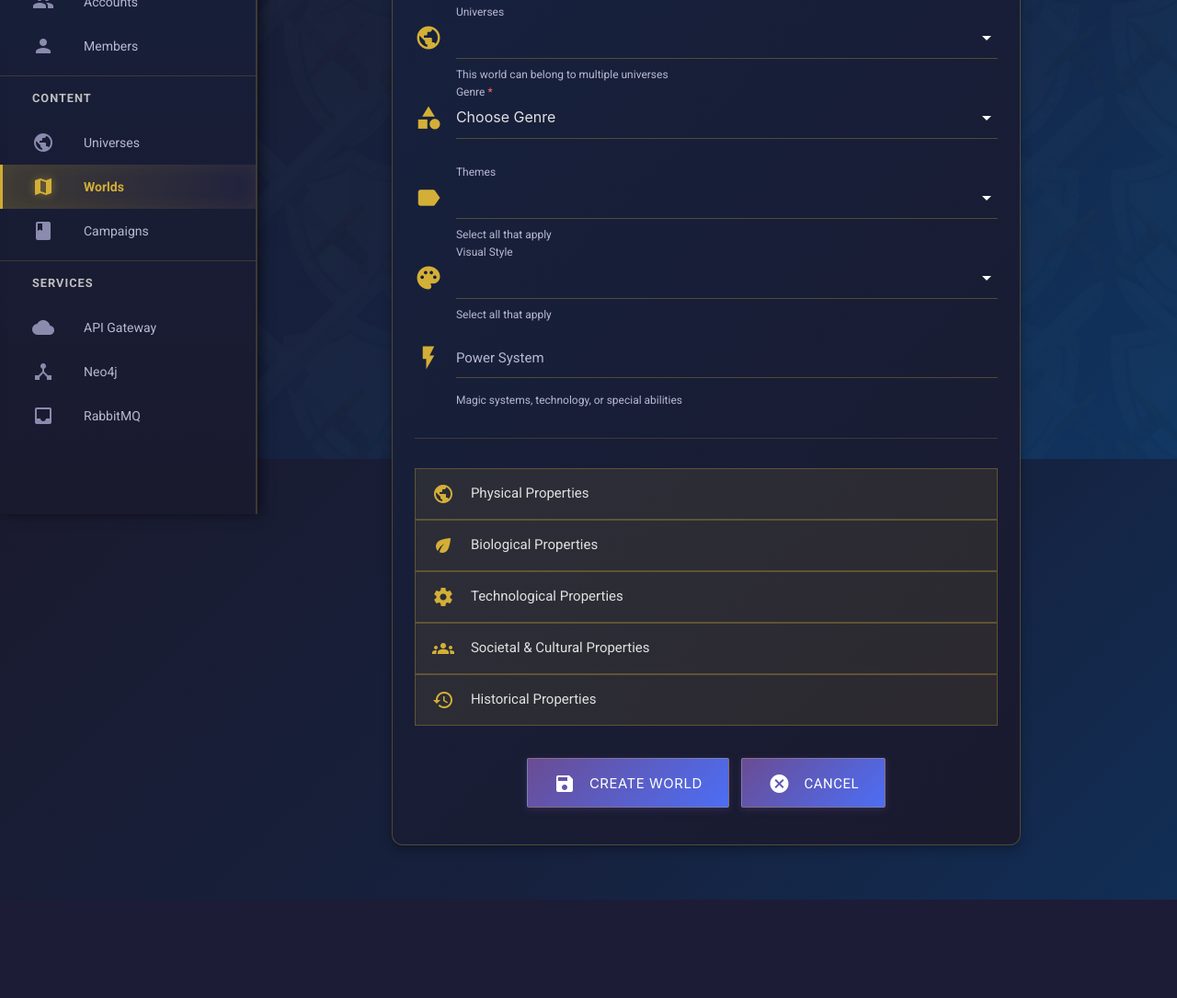
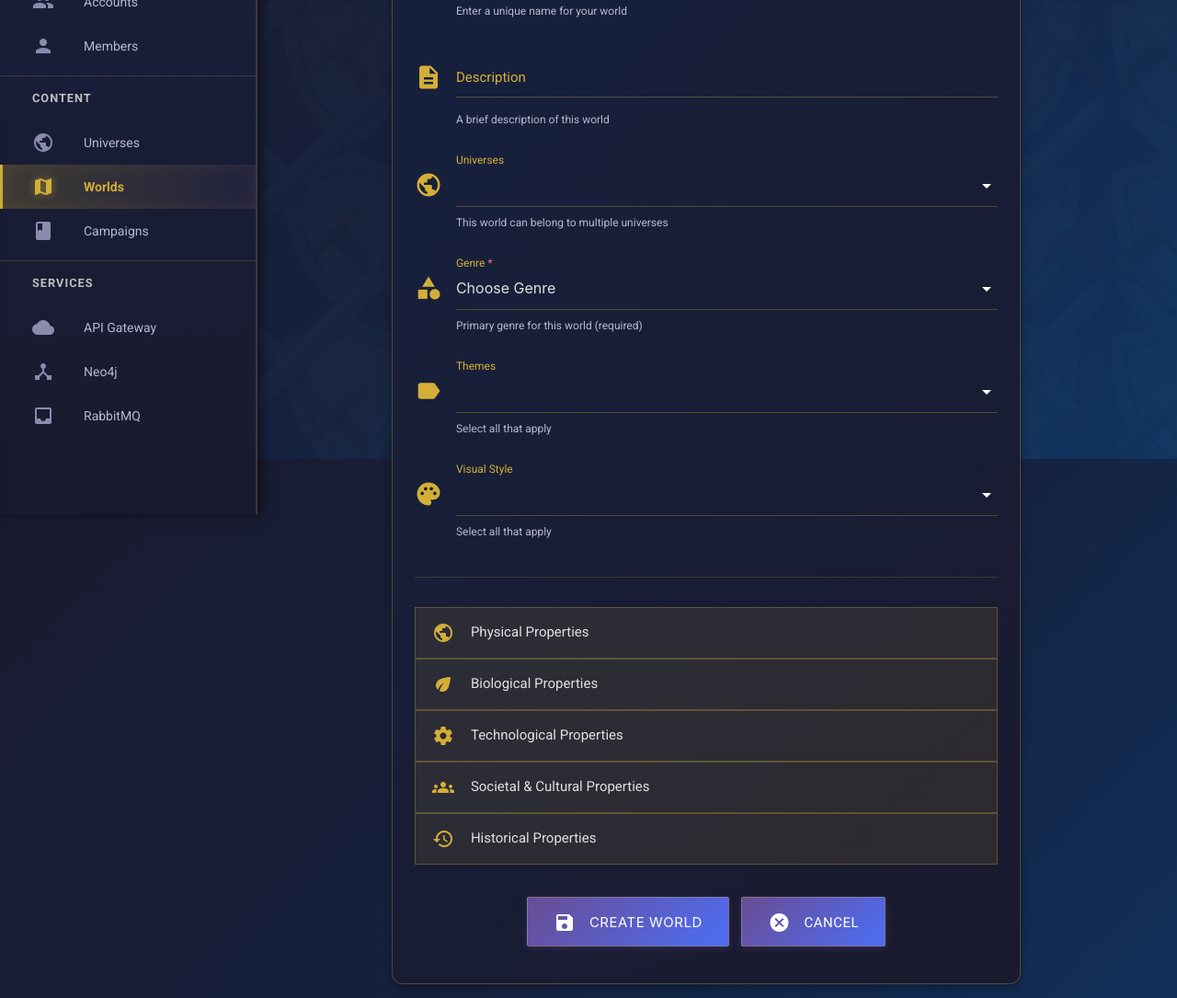
Before and after one commit to BillClerici/skill-forge, a Django app: page /worlds/create/ in a window 1280 px wide. Shown: the part 301-1386 px from the top of the page at 92% size. Before the commit the page ends 1279 px from the top, so only its background shows below. Run offline with Django 4.2, Linux system fonts and the light colour scheme; data that the repository does not hold is empty.

Commit message:
Form Field Style Mods

```diff
--- a/services/django-web/templates/worlds/world_form.html
+++ b/services/django-web/templates/worlds/world_form.html
@@ -30,7 +30,7 @@
 
     /* Input field labels and text */
     .input-field label {
-        color: #b8b8d1 !important;
+        color: var(--rpg-gold) !important;
     }
 
     .input-field input[type=text],
@@ -58,6 +58,11 @@
     .helper-text {
         color: #b8b8d1 !important;
     }
+
+    /* Add spacing between input fields */
+    .input-field {
+        margin-bottom: 40px;
+    }
 </style>
 {% endblock %}
 
@@ -84,8 +89,20 @@
                         <input type="text" id="world_name" name="world_name"
                                value="{{ form.world_name.value|default:'' }}" required>
                         <label for="world_name" class="{% if form.world_name.value %}active{% endif %}">World Name</label>
+                        <span class="helper-text">Enter a unique name for your world</span>
                         {% if form.world_name.errors %}
                             <span class="helper-text red-text">{{ form.world_name.errors.0 }}</span>
+                        {% endif %}
+                    </div>
+
+                    <!-- Description -->
+                    <div class="input-field">
+                        <i class="material-icons prefix" style="color: var(--rpg-gold);">description</i>
+                        <textarea id="description" name="description" class="materialize-textarea">{{ form.description.value|default:'' }}</textarea>
+                        <label for="description" class="{% if form.description.value %}active{% endif %}">Description</label>
+                        <span class="helper-text">A brief description of this world</span>
+                        {% if form.description.errors %}
+                            <span class="helper-text red-text">{{ form.description.errors.0 }}</span>
                         {% endif %}
                     </div>
 
@@ -126,7 +143,7 @@
                             <option value="Superhero" {% if form.genre.value == 'Superhero' %}selected{% endif %}>Superhero</option>
                         </select>
                         <label>Genre <span style="color: #ff6b6b;">*</span></label>
-                        <span class="helper-text" id="genre_error"></span>
+                        <span class="helper-text" id="genre_error">Primary genre for this world (required)</span>
                         {% if form.genre.errors %}
                             <span class="helper-text red-text">{{ form.genre.errors.0 }}</span>
                         {% endif %}
@@ -178,14 +195,6 @@
                         {% if form.visual_style.errors %}
                             <span class="helper-text red-text">{{ form.visual_style.errors.0 }}</span>
                         {% endif %}
-                    </div>
-
-                    <!-- Power System -->
-                    <div class="input-field">
-                        <i class="material-icons prefix" style="color: var(--rpg-gold);">flash_on</i>
-                        <textarea id="power_system" name="power_system" class="materialize-textarea">{{ form.power_system.value|default:'' }}</textarea>
-                        <label for="power_system" class="{% if form.power_system.value %}active{% endif %}">Power System</label>
-                        <span class="helper-text">Magic systems, technology, or special abilities</span>
                     </div>
 
                     <div class="divider" style="background-color: rgba(212, 175, 55, 0.2); margin: 32px 0;"></div>
@@ -700,7 +709,7 @@
         // Initialize collapsible sections
         var collapsibles = document.querySelectorAll('.collapsible');
         M.Collapsible.init(collapsibles, {
-            accordion: false
+            accordion: true
         });
 
         // Initialize all textareas
--- a/services/django-web/worlds/views.py
+++ b/services/django-web/worlds/views.py
@@ -212,11 +212,11 @@ class WorldCreateView(View):
         world_data = {
             '_id': world_id,
             'world_name': request.POST.get('world_name'),
+            'description': request.POST.get('description', ''),
             'universe_ids': universe_ids,
             'genre': request.POST.get('genre'),
             'themes': themes,
             'visual_style': visual_styles,
-            'power_system': request.POST.get('power_system', ''),
             'physical_properties': {
                 'star_system': request.POST.get('star_system', ''),
                 'planetary_classification': request.POST.get('planetary_classification', ''),
@@ -538,11 +538,11 @@ class WorldUpdateView(View):
         form_data = {
             'instance': world,
             'world_name': {'value': world.get('world_name', '')},
+            'description': {'value': world.get('description', '')},
             'universe_ids': {'value': universe_ids},
             'genre': {'value': world.get('genre', '')},
             'themes': {'value': themes},
             'visual_style': {'value': visual_styles},
-            'power_system': {'value': world.get('power_system', '')},
             # Physical Properties
             'star_system': {'value': physical.get('star_system', '')},
             'planetary_classification': {'value': physical.get('planetary_classification', '')},
@@ -591,11 +591,11 @@ class WorldUpdateView(View):
 
         world_data = {
             'world_name': request.POST.get('world_name'),
+            'description': request.POST.get('description', ''),
             'universe_ids': universe_ids,
             'genre': request.POST.get('genre'),
             'themes': themes,
             'visual_style': visual_styles,
-            'power_system': request.POST.get('power_system', ''),
             'physical_properties': {
                 'star_system': request.POST.get('star_system', ''),
                 'planetary_classification': request.POST.get('planetary_classification', ''),
@@ -746,10 +746,10 @@ class WorldGenerateBackstoryView(View):
                     json={
                         'world_id': world_id,
                         'world_name': world.get('world_name', ''),
+                        'description': world.get('description', ''),
                         'genre': world.get('genre', ''),
                         'themes': world.get('themes', []),
                         'visual_style': world.get('visual_style', []),
-                        'power_system': world.get('power_system', ''),
                         'physical_properties': physical,
                         'biological_properties': biological,
                         'technological_properties': technological,
@@ -1506,10 +1506,10 @@ class WorldGenerateRegionsView(View):
             # Prepare world context with new properties
             world_context = {
                 'world_name': world.get('world_name'),
+                'description': world.get('description', ''),
                 'genre': world.get('genre'),
                 'themes': world.get('themes', []),
                 'visual_style': world.get('visual_style', []),
-                'power_system': world.get('power_system', ''),
                 'backstory': world.get('backstory', ''),
                 'physical_properties': world.get('physical_properties', {}),
                 'biological_properties': world.get('biological_properties', {}),
@@ -1766,11 +1766,14 @@ class WorldGenerateImageView(View):
             client = OpenAI(api_key=openai_api_key)
 
             # Define 4 distinct image types
+            description = world.get('description', '')
             image_types = [
                 {
                     'type': 'solar_system',
                     'name': 'Solar System View',
                     'prompt_template': f"""Create a cinematic view of the solar system containing the world: {world.get('world_name')}
+
+{f"World Description: {description}" if description else ""}
 
 Show the {world.get('world_name')} world/planet in its orbital position within the solar system. Include:
 - The central star(s)
@@ -1788,6 +1791,8 @@ Art Direction: Wide-angle solar system diagram, professional space illustration,
                     'type': 'full_planet',
                     'name': 'Full Planet View',
                     'prompt_template': f"""Create a cinematic full planet view of the fantasy world: {world.get('world_name')}
+
+{f"World Description: {description}" if description else ""}
 
 Show the entire planet from space with:
 - Visible continents and oceans
@@ -1807,6 +1812,8 @@ Art Direction: Full planetary view from space, highly detailed, professional spa
                     'name': 'Primary Region View',
                     'prompt_template': f"""Create a cinematic landscape view of the main region in the fantasy world: {world.get('world_name')}
 
+{f"World Description: {description}" if description else ""}
+
 {f"Region: {region_summary[0]}" if region_summary else "Primary region of the world"}
 
 Environment:
@@ -1825,6 +1832,8 @@ Art Direction: Wide panoramic establishing shot, highly detailed digital concept
                     'type': 'region_2',
                     'name': 'Secondary Region View',
                     'prompt_template': f"""Create a cinematic landscape view of a secondary region in the fantasy world: {world.get('world_name')}
+
+{f"World Description: {description}" if description else ""}
 
 {f"Region: {region_summary[1]}" if len(region_summary) > 1 else f"Region: {region_summary[0]}" if region_summary else "Secondary region of the world"}
 
```
Also changed, not shown: services/django-web/templates/worlds/location_form.html (+23 -0 lines), services/django-web/templates/worlds/region_form.html (+23 -0 lines), services/django-web/templates/worlds/species_form.html (+23 -0 lines), services/django-web/templates/worlds/world_detail.html (+31 -41 lines), services/django-web/templates/worlds/world_list.html (+3 -9 lines).
